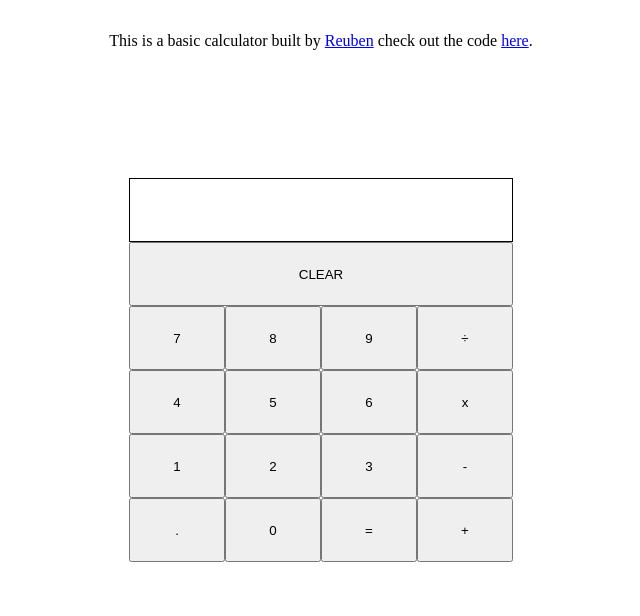
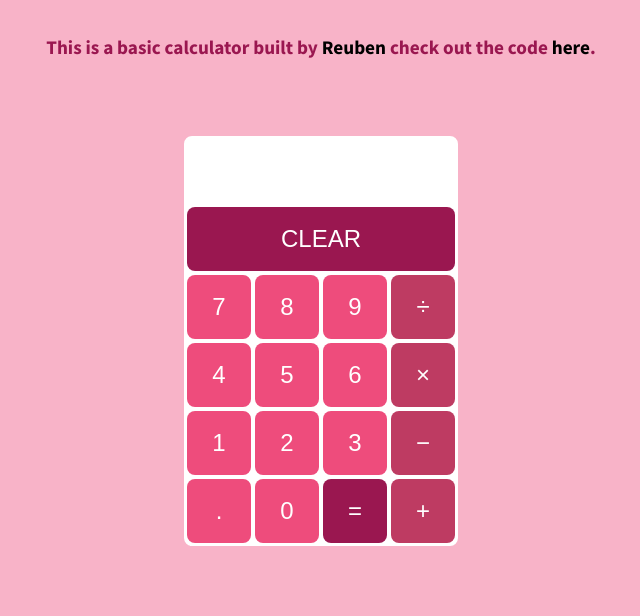
Before and after one commit to reubenfrith/odin-calculator, a plain HTML site: page index.html in a window 1280 px wide. Shown: the part 184-800 px from the top of the page, without its empty margins (319-959 px from the left). Drawn offline with Linux system fonts and the light colour scheme.

Commit message:
made everything pretty

```diff
--- a/code.js
+++ b/code.js
@@ -16,7 +16,7 @@ function subtract(firstNumber, secondNumber) {
 MULITPLY
 */
 function multiply(firstNumber, secondNumber) {
-    return firstNumber * secondNumber
+    return firstNumber*secondNumber
 }
 
 /*
@@ -24,7 +24,7 @@ DIVIDE
 */
 function divide(firstNumber, secondNumber) {
   if (secondNumber == 0) {
-      return "ROOKIE"
+      return NaN
   }
   else {
       return firstNumber / secondNumber
@@ -45,9 +45,9 @@ function operate(operation, numberOne, numberTwo) {
   switch (operation) {
     case '+':
       return add(a, b)
-    case '-':
+    case '−':
       return subtract(a, b)
-    case 'x':
+    case '×':
       return multiply(a, b)
     case '÷':
       return divide(a, b)
@@ -93,7 +93,7 @@ operands.forEach(operand => operand.addEventListener("click", function(e) {
   else if (operation != null) {
     ans = operate(operation, numberOne, numberTwo)
     if (isNaN(ans)) {
-      ans = 'Use Numbers ROOKIE'
+      ans = 'UsE NuMbErS'
     }
     answer.textContent = ans
 
@@ -128,7 +128,7 @@ let ans;
 equals.addEventListener("click", function() {
     ans = operate(operation, numberOne, numberTwo)
     if (isNaN(ans)) {
-      ans = 'Use Numbers ROOKIE'
+      ans = 'UsE NuMbErS'
     }
     answer.textContent = ans
 
--- a/index.html
+++ b/index.html
@@ -6,28 +6,31 @@
     <meta name="viewport" content="width=device-width, initial-scale=1.0">
     <title>Calculator</title>
     <link rel="stylesheet" href="styles.css">
+    <link rel="preconnect" href="https://fonts.googleapis.com">
+    <link rel="preconnect" href="https://fonts.gstatic.com" crossorigin>
+    <link href="https://fonts.googleapis.com/css2?family=Source+Sans+Pro:wght@700&display=swap" rel="stylesheet">
     <script src="code.js" defer></script>
 </head>
 <body>
-    <h1>Calculator</h1>
+    <h1>CALCULATOR</h1>
 
     <div class="about">
-    This is a basic calculator built by <a class="link" href="https://twitter.com/reubenfrith">Reuben</a>
-    check out the code <a class="link" href="https://github.com/learner1unknown/odin-calculator">here</a>.
+    This is a basic calculator built by <a class="link" target="_blank" href="https://twitter.com/reubenfrith">Reuben</a>
+    check out the code <a class="link" target="_blank" href="https://github.com/learner1unknown/odin-calculator">here</a>.
     </div>
-
+    <div class="container">
     <div class="calculator">
-        <div class="answer" id="answer"></div>
+        <div class="answer" id="answer" ></div>
         <button class="clear all" id="clear_all">CLEAR</button>
         <button class="operator division all">÷</button>
         <button class="number seven all">7</button>
         <button class="number eight all">8</button>
         <button class="number nine all">9</button>
-        <button class="operator multiplication all">x</button>
+        <button class="operator multiplication all">×</button>
         <button class="number four all">4</button>
         <button class="number five all">5</button>
         <button class="number six all">6</button>
-        <button class="operator subtraction all">-</button>
+        <button class="operator subtraction all">−</button>
         <button class="number one all">1</button>
         <button class="number two all">2</button>
         <button class="number three all">3</button>
@@ -36,6 +39,6 @@
         <button class="period number all">.</button>
         <button class="equals all">=</button>
     </div>
-
+    </div>
 </body>
 </html>
--- a/styles.css
+++ b/styles.css
@@ -3,6 +3,9 @@ body {
     flex-direction: column;
     align-items: center;
     margin: 0px;
+    background-color: #f8b3c8;
+    font-family: 'Source Sans Pro', sans-serif;
+    color: #9A1750;
 }
 
 h1 {
@@ -10,14 +13,63 @@ h1 {
 }
 
 .about {
-    margin: 2% 2% 10% 2%;
+    margin: 2% 2% 6% 2%;
+    font-size: larger;
 }
+
+a {
+    text-decoration: none;
+    color: #000000;
+}
+
+button {
+    border-radius: 8px;
+    border: none;
+    cursor:pointer;
+    font-size: x-large;
+    color: white;
+}
+
+.number {
+    background-color: #EE4C7C;
+}
+
+.equals {
+    background-color: #9A1750;
+}
+
+.operator {
+    background-color: #be3b62;
+}
+
+.clear{
+    background-color: #9A1750;
+}
+
+.answer {
+    background-color: white;
+    border-radius: 8px;
+    color: #000000;
+    padding: 3%;
+    font-size: xx-large;
+    overflow: hidden;
+
+}
+
+.container {
+    background-color: white;
+    border: 3px solid white;
+    border-radius: 8px;
+}
+
 
 /*Basic calculator layout*/
 .calculator {
     display: grid;
-    grid-template-columns: 6rem 6rem 6rem 6rem ;
+    grid-template-columns: 4rem 4rem 4rem 4rem ;
     grid-template-rows: 4rem 4rem 4rem 4rem;
+    column-gap: 4px;
+    row-gap: 4px;
     grid-template-areas:
       "answer answer answer answer"
       "clear clear clear clear"
@@ -37,7 +89,6 @@ h1 {
     display: grid;
     justify-content: right;
     align-items: center;
-    border: 1px solid ;
 }
 
 .clear {
```
